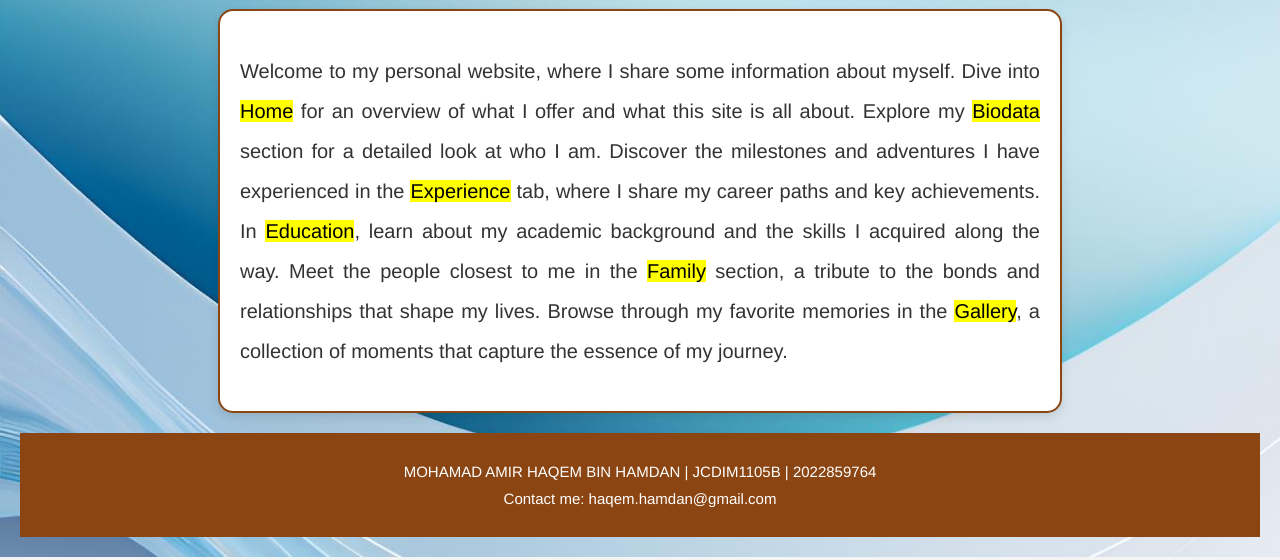
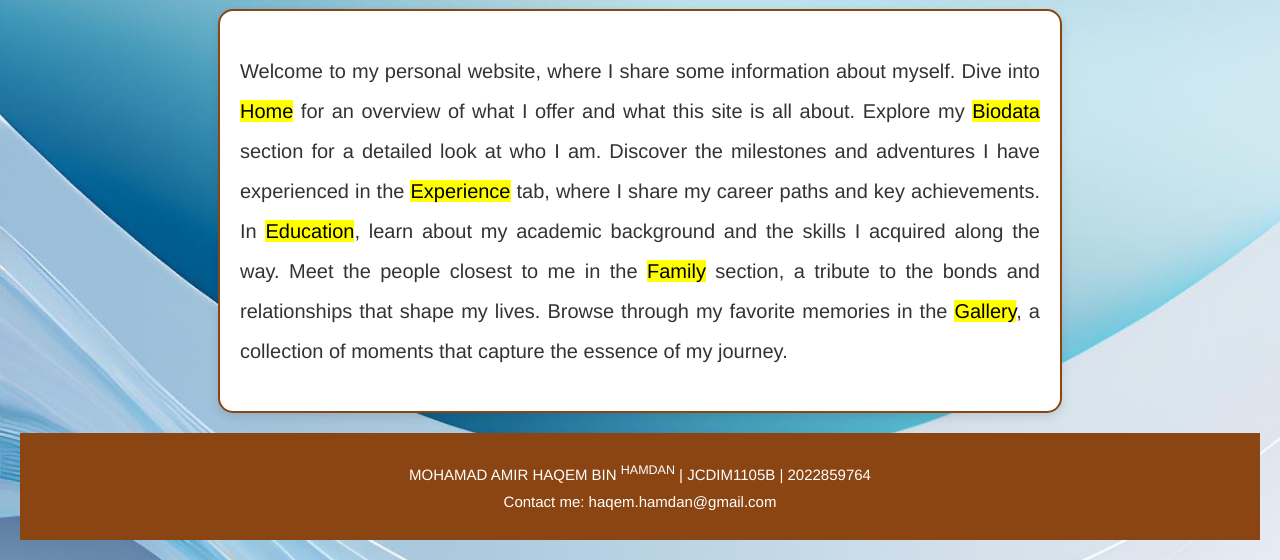
Before and after one commit to Mirmeimay/Personalcoding, a plain HTML site: page index.html in a window 1280 px wide. Shown: the part 388-948 px from the top of the page. Drawn offline with Linux system fonts and the light colour scheme.

Commit message:
index.html

```diff
--- a/index.html
+++ b/index.html
@@ -177,7 +177,7 @@
 
     <footer>
         <div class="footer-content">
-            <p>MOHAMAD AMIR HAQEM BIN HAMDAN | JCDIM1105B | 2022859764</p>
+            <p>MOHAMAD AMIR HAQEM BIN <sup>HAMDAN</sup> | JCDIM1105B | 2022859764</p>
             <p>Contact me: <a href="mailto:haqem.hamdan@gmail.com" style="color: #fff; text-decoration: none;">haqem.hamdan@gmail.com</a></p>
         </div>
     </footer>
```
